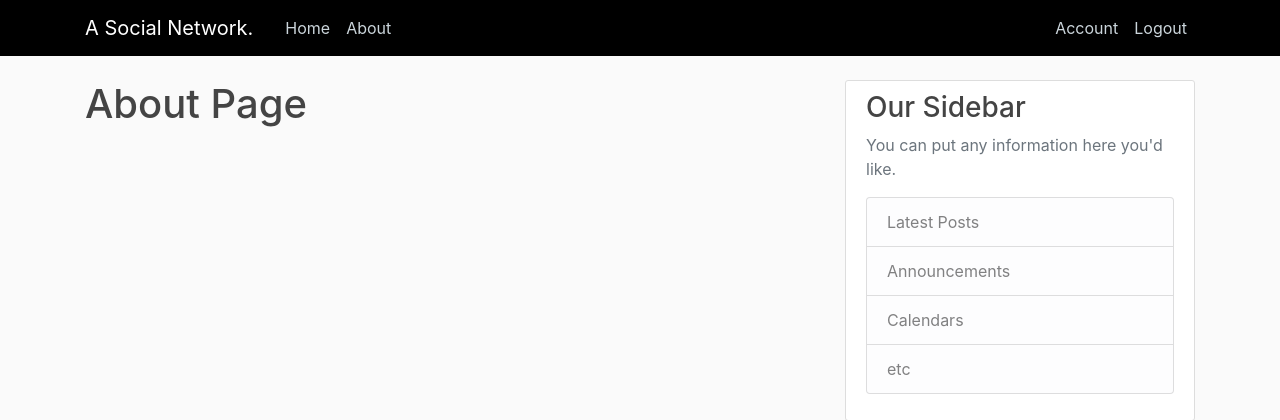
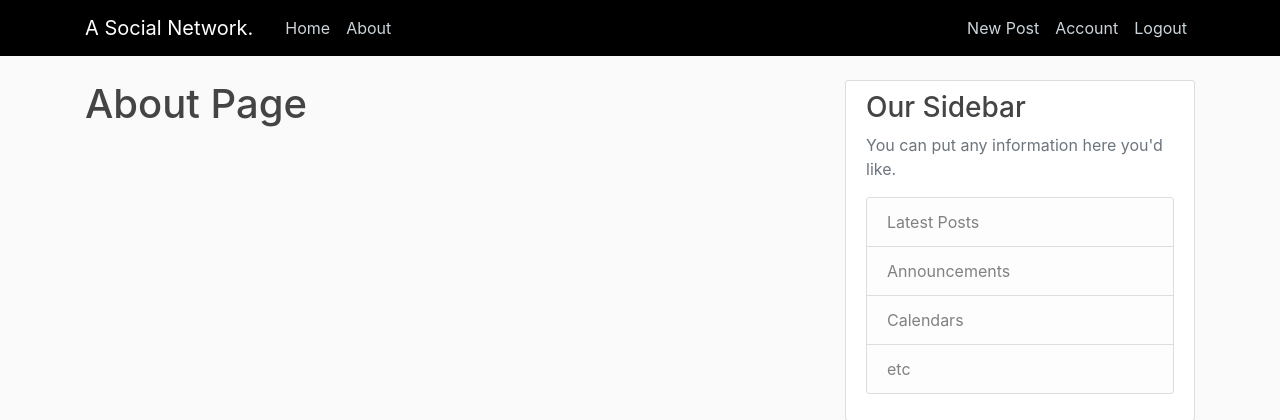
Before and after one commit to andrewzee23/a-social-network, a Flask app: page /about in a window 1280 px wide. Shown: the top 420 px of the page. Run offline with Flask 2, Linux system fonts and the light colour scheme; a user stored in the database is signed in; parts of the project's set-up code (start-up, migrations or seed data) failed here and were passed over; some libraries are stand-ins or nearby versions.

Commit message:
made minor changes to layout.html and routes.py

```diff
--- a/app/routes.py
+++ b/app/routes.py
@@ -138,4 +138,4 @@ def new_post():
         flash('Your post has been created!', 'success')
         return redirect(url_for('home'))
 
-    render_template('create_post.html', title = 'New Post', form = form)
+    return render_template('create_post.html', title = 'New Post', form = form)
--- a/app/templates/layout.html
+++ b/app/templates/layout.html
@@ -36,6 +36,7 @@
               <div class="navbar-nav">
 
                 {% if current_user.is_authenticated %}
+                  <a class="nav-item nav-link" href="{{url_for('new_post')}}">New Post</a>
                   <a class="nav-item nav-link" href="{{url_for('account')}}">Account</a>
                   <a class="nav-item nav-link" href="{{url_for('logout')}}">Logout</a>
                 {% else %}
```
